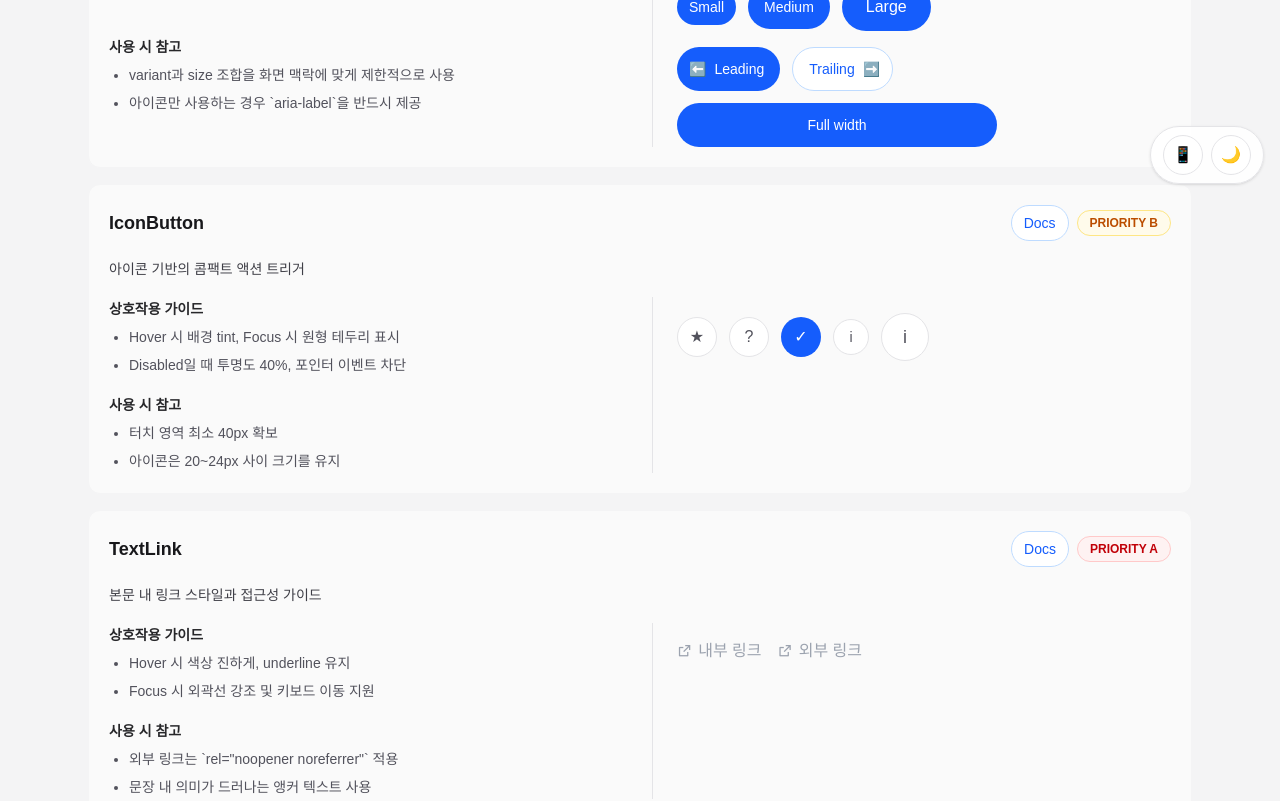
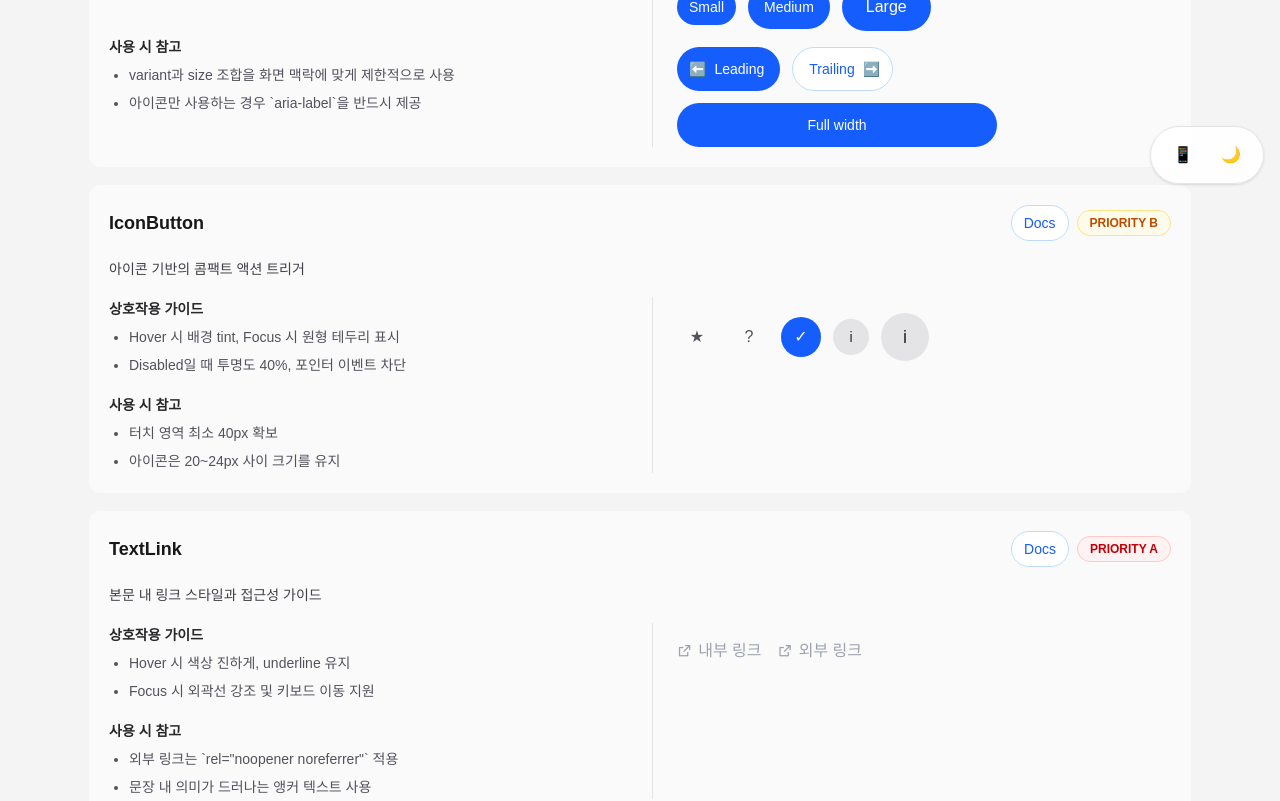
Before and after one commit to dyoun12/fm-web, a Next.js app in the folder fe-app/: page /dev in a window 1280 px wide. Shown: the part 600-1401 px from the top of the page. Built offline with nearby package versions, Linux system fonts and the light colour scheme.

Commit message:
feat: IconButton API 개편(variant=default|ghost, color 추가)\n\nBREAKING CHANGE: 기존 variant(primary|subtle) -> color(primary|neutral)로 이전, variant는 스타일(default|ghost)로 변경

```diff
--- a/fe-app/app/components/atoms/icon-button/icon-button.tsx
+++ b/fe-app/app/components/atoms/icon-button/icon-button.tsx
@@ -3,15 +3,35 @@
 import { cn } from "@/lib/classnames";
 import { ComponentPropsWithoutRef } from "react";
 
-type IconButtonVariant = "primary" | "subtle";
+type IconButtonVariant = "default" | "ghost"; // style: filled vs icon-only
+type IconButtonColor = "neutral" | "primary"; // palette
 type IconButtonShape = "circle" | "square";
 type IconButtonSize = "sm" | "md" | "lg";
 
-const VARIANT_STYLES: Record<IconButtonVariant, string> = {
-  primary:
-    "bg-blue-600 text-white hover:bg-blue-500 focus-visible:outline-blue-500",
-  subtle:
-    "bg-white text-zinc-600 border border-zinc-200 hover:border-blue-300 hover:text-blue-600 focus-visible:outline-blue-400",
+const getStyleByColor = (
+  color: IconButtonColor,
+  variant: IconButtonVariant,
+  isDark: boolean,
+) => {
+  if (color === "primary") {
+    if (variant === "default") {
+      return "bg-blue-600 text-white hover:bg-blue-500 focus-visible:outline-blue-500";
+    }
+    // ghost
+    return isDark
+      ? "bg-transparent text-blue-400 hover:bg-blue-950 focus-visible:outline-blue-500"
+      : "bg-transparent text-blue-600 hover:bg-blue-50 focus-visible:outline-blue-500";
+  }
+  // neutral
+  if (variant === "default") {
+    return isDark
+      ? "bg-zinc-800 text-zinc-100 hover:bg-zinc-700 focus-visible:outline-zinc-500"
+      : "bg-zinc-200 text-zinc-800 hover:bg-zinc-300 focus-visible:outline-zinc-500";
+  }
+  // ghost neutral
+  return isDark
+    ? "bg-transparent text-zinc-300 hover:bg-zinc-800 focus-visible:outline-zinc-500"
+    : "bg-transparent text-zinc-600 hover:bg-zinc-100 focus-visible:outline-zinc-400";
 };
 
 const SIZE_STYLES: Record<IconButtonSize, string> = {
@@ -21,14 +41,16 @@ const SIZE_STYLES: Record<IconButtonSize, string> = {
 };
 
 export type IconButtonProps = {
-  variant?: IconButtonVariant;
+  variant?: IconButtonVariant; // default(filled) | ghost(icon-only)
+  color?: IconButtonColor; // primary palette vs neutral
   shape?: IconButtonShape;
   size?: IconButtonSize;
   theme?: "light" | "dark";
 } & ComponentPropsWithoutRef<"button">;
 
 export function IconButton({
-  variant = "subtle",
+  variant = "default",
+  color = "neutral",
   shape = "circle",
   size = "md",
   className,
@@ -37,13 +59,7 @@ export function IconButton({
   ...rest
 }: IconButtonProps) {
   const isDark = theme === "dark";
-  const variantClass = (() => {
-    if (variant === "primary") return VARIANT_STYLES.primary;
-    // subtle
-    return isDark
-      ? "bg-zinc-900 text-zinc-300 border border-zinc-700 hover:border-blue-400 hover:text-blue-400 focus-visible:outline-blue-500"
-      : VARIANT_STYLES.subtle;
-  })();
+  const variantClass = getStyleByColor(color, variant, isDark);
   return (
     <button
       type={type}
--- a/fe-app/app/dev/page.tsx
+++ b/fe-app/app/dev/page.tsx
@@ -609,9 +609,9 @@ function renderAtomPreview(name: string, theme: "light" | "dark") {
     case "IconButton":
       return (
         <div className="flex flex-wrap items-center gap-3">
-          <IconButton aria-label="즐겨찾기" theme={theme}>★</IconButton>
-          <IconButton aria-label="도움말" theme={theme}>?</IconButton>
-          <IconButton aria-label="확정" variant="primary" theme={theme}>✓</IconButton>
+          <IconButton aria-label="즐겨찾기" variant="ghost" theme={theme}>★</IconButton>
+          <IconButton aria-label="도움말" variant="ghost" theme={theme}>?</IconButton>
+          <IconButton aria-label="확정" color="primary" theme={theme}>✓</IconButton>
           <IconButton aria-label="작게" size="sm" theme={theme}>i</IconButton>
           <IconButton aria-label="크게" size="lg" theme={theme}>i</IconButton>
         </div>
@@ -1148,6 +1148,7 @@ export default function DevCatalogPage() {
                 aria-label={isMobilePreview ? "데스크톱 미리보기" : "모바일 미리보기"}
                 onClick={() => setIsMobilePreview((v) => !v)}
                 theme={theme}
+                variant="ghost"
               >
                 {isMobilePreview ? "🖥️" : "📱"}
               </IconButton>
@@ -1157,6 +1158,7 @@ export default function DevCatalogPage() {
                 aria-label={theme === "dark" ? "라이트 테마" : "다크 테마"}
                 onClick={() => setTheme((t) => (t === "dark" ? "light" : "dark"))}
                 theme={theme}
+                variant="ghost"
               >
                 {theme === "dark" ? "☀️" : "🌙"}
               </IconButton>
```
Also changed, not shown: 1 other file (tests, documents, lock files or other folders).
